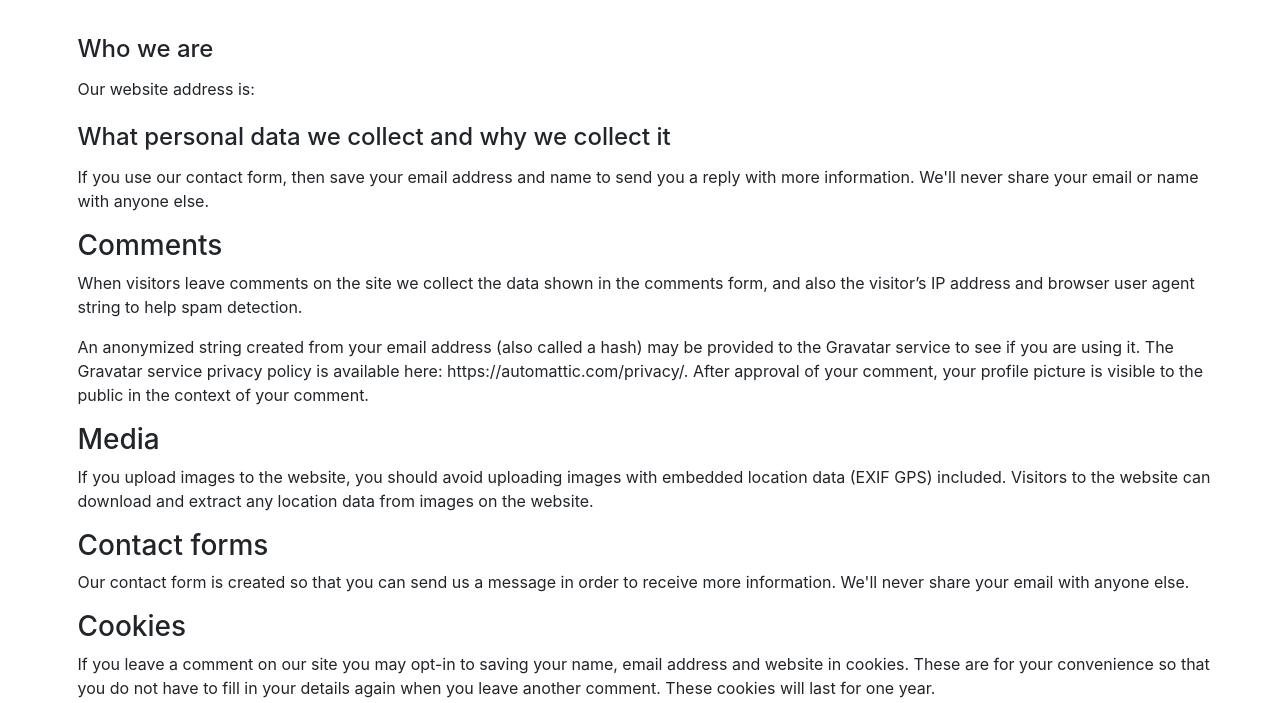
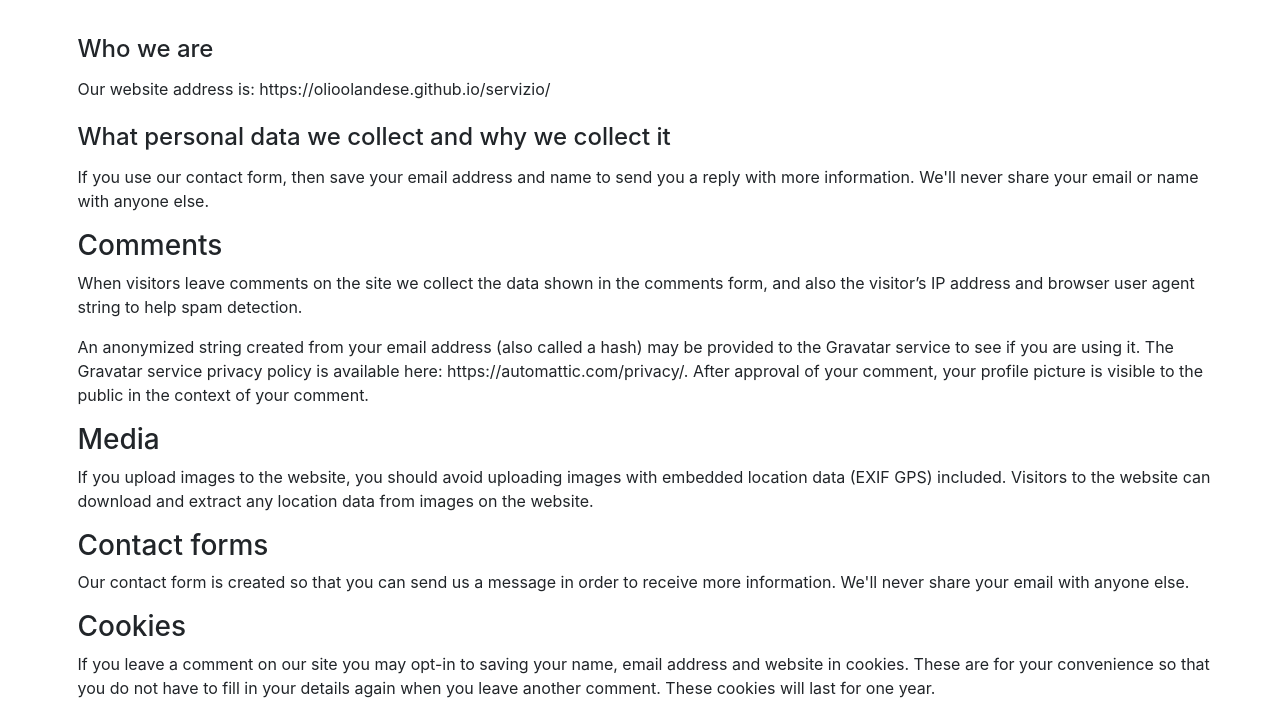
Before and after one commit to olioolandese/servizio, a plain HTML site: page privacy.html in a window 1280 px wide. Shown: the part 97-800 px from the top of the page. Drawn offline with Linux system fonts and the light colour scheme.

Commit message:
Update privacy.html

```diff
--- a/privacy.html
+++ b/privacy.html
@@ -48,7 +48,7 @@
 
 
 
-<p>Our website address is:  </p>
+<p>Our website address is:  https://olioolandese.github.io/servizio/</p>
 
 
 <h4>What personal data we collect and why we collect it</h4>
```
